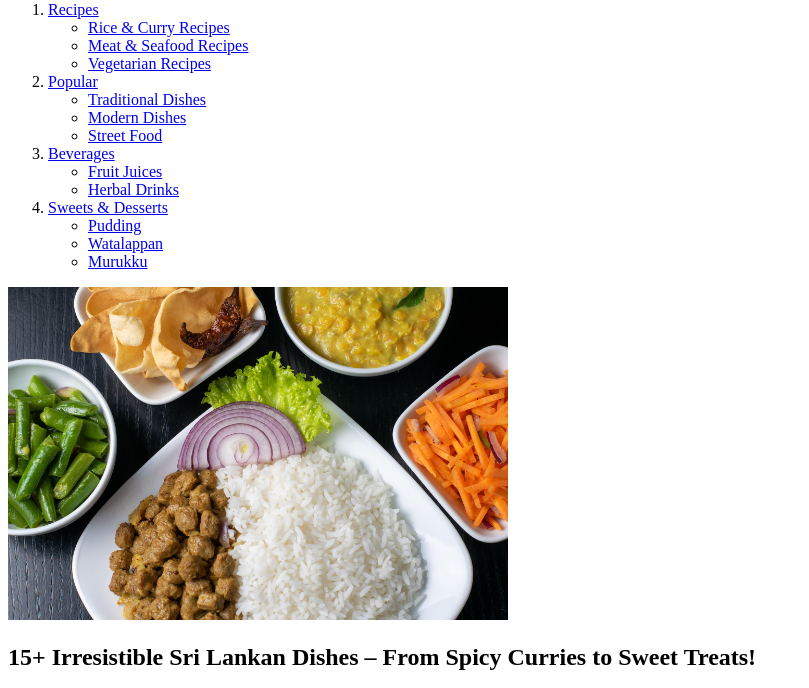
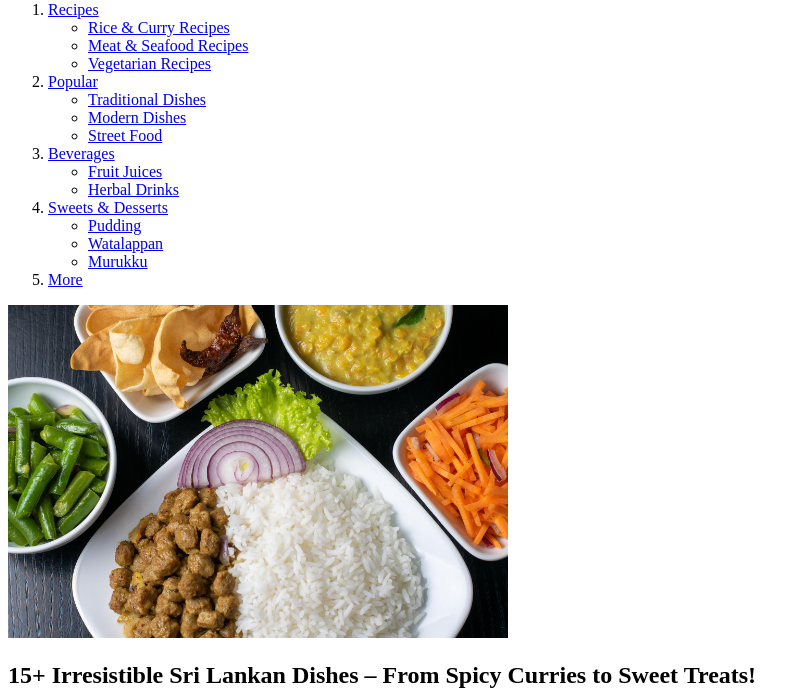
Before and after one commit to ManuthLakdiw/recipe-website, a plain HTML site: page index.html in a window 1280 px wide. Shown: the part 79-767 px from the top of the page, without its empty margins (0-809 px from the left). Drawn offline with Linux system fonts and the light colour scheme.

Commit message:
updated nav

```diff
--- a/index.html
+++ b/index.html
@@ -57,6 +57,9 @@
               <li><a href="#">Watalappan</a></li>
               <li><a href="#">Murukku</a></li>
             </ul>
+          </li>
+          <li>
+            <a href="#">More</a>
           </li>
         </ol>
       </nav>
```
